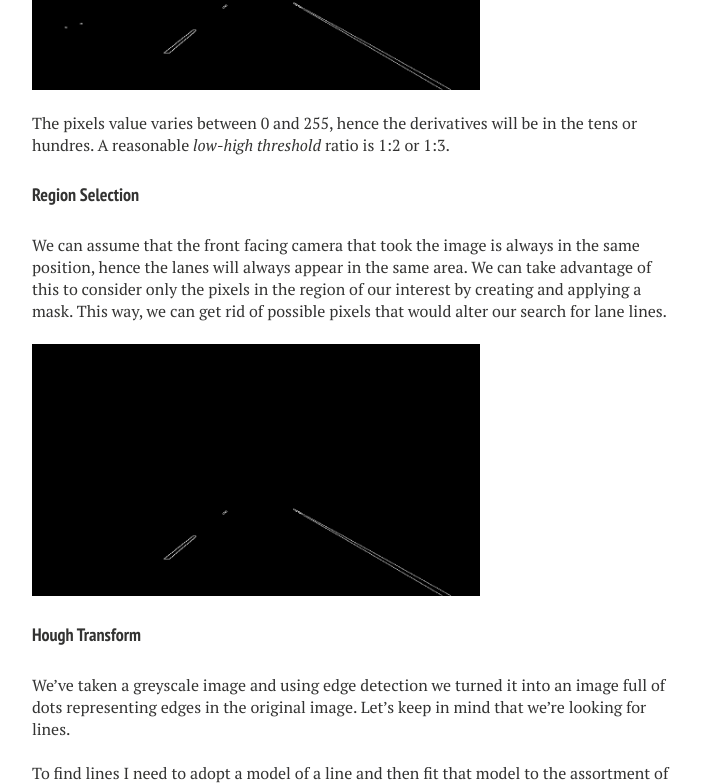
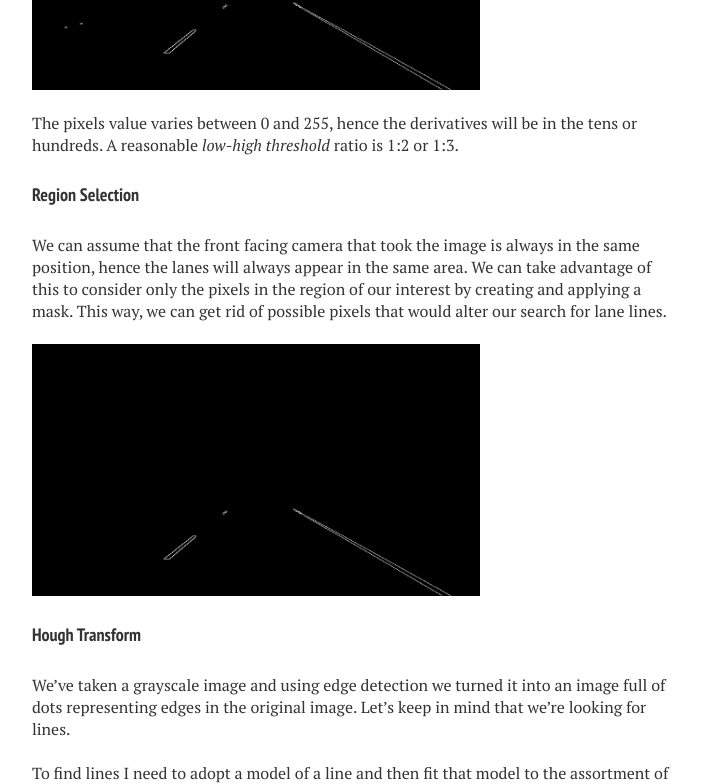
Before and after one commit to IacopomC/iacopomc.github.io, a Jekyll site: the page built from _posts/2020-07-13-lane-finding.md, in a window 1280 px wide and 1400 px high, scrolled down 3127 px. Shown: the part 148-932 px from the top of the window, without its empty margins (288-989 px from the left). Built offline with Jekyll 4.4.1, drawn with Linux system fonts in a browser that asks for light colours; nearby versions of some CDN libraries; our own code applies the rules of GitHub Pages for plain Markdown files.

Commit message:
Change images

```diff
--- a/_posts/2020-07-13-lane-finding.md
+++ b/_posts/2020-07-13-lane-finding.md
@@ -96,7 +96,7 @@ As a result, we obtain a *binary image* with white pixels along the edges and bl
 
 <br/>
 
-The pixels value varies between 0 and 255, hence the derivatives will be in the tens or hundres. A reasonable *low-high threshold* ratio is 1:2 or 1:3.
+The pixels value varies between 0 and 255, hence the derivatives will be in the tens or hundreds. A reasonable *low-high threshold* ratio is 1:2 or 1:3.
 
 #### Region Selection
 
@@ -108,7 +108,7 @@ We can assume that the front facing camera that took the image is always in the
 
 #### Hough Transform
 
-We've taken a greyscale image and using edge detection we turned it into an image full of dots representing edges in the original image. Let's keep in mind that we're looking for lines.
+We've taken a grayscale image and using edge detection we turned it into an image full of dots representing edges in the original image. Let's keep in mind that we're looking for lines.
 
 <br/>
 
@@ -160,8 +160,8 @@ The problem raises with vertical lines because they have infinite slope in the (
 
 <br/>
 
-<img src="{{ site.url }}/assets/images/lane-finding-post/polar_coordinates.PNG" width="45%">
-<img src="{{ site.url }}/assets/images/lane-finding-post/rho_theta.PNG" width="45%">
+<img src="{{ site.url }}/assets/images/lane-finding-post/polar_coordinates.jpg" width="45%">
+<img src="{{ site.url }}/assets/images/lane-finding-post/rho_theta.jpg" width="45%">
 
 <br/>
 
```
Also changed, not shown: assets/images/lane-finding-post/polar_coordinates.PNG (deleted), assets/images/lane-finding-post/polar_coordinates.jpg (added), assets/images/lane-finding-post/rho_theta.PNG (deleted), assets/images/lane-finding-post/rho_theta.jpg (added).
